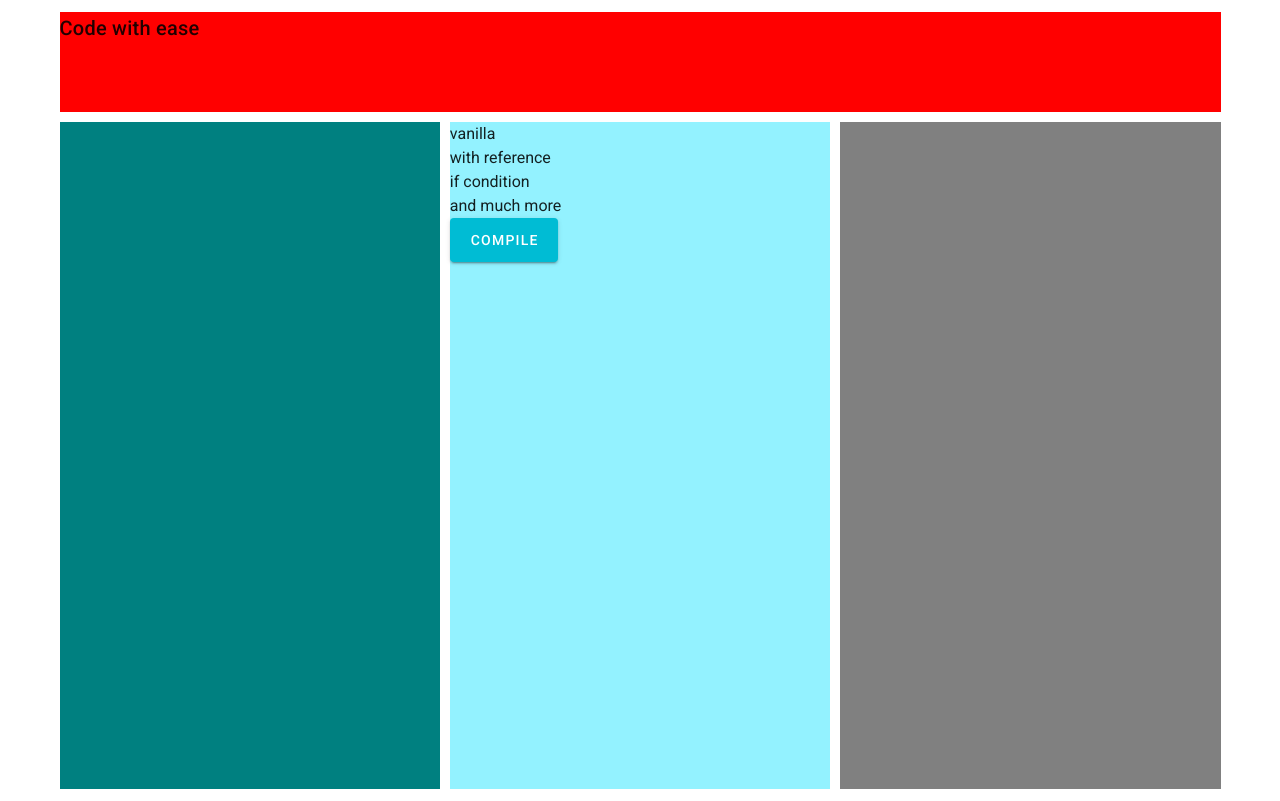
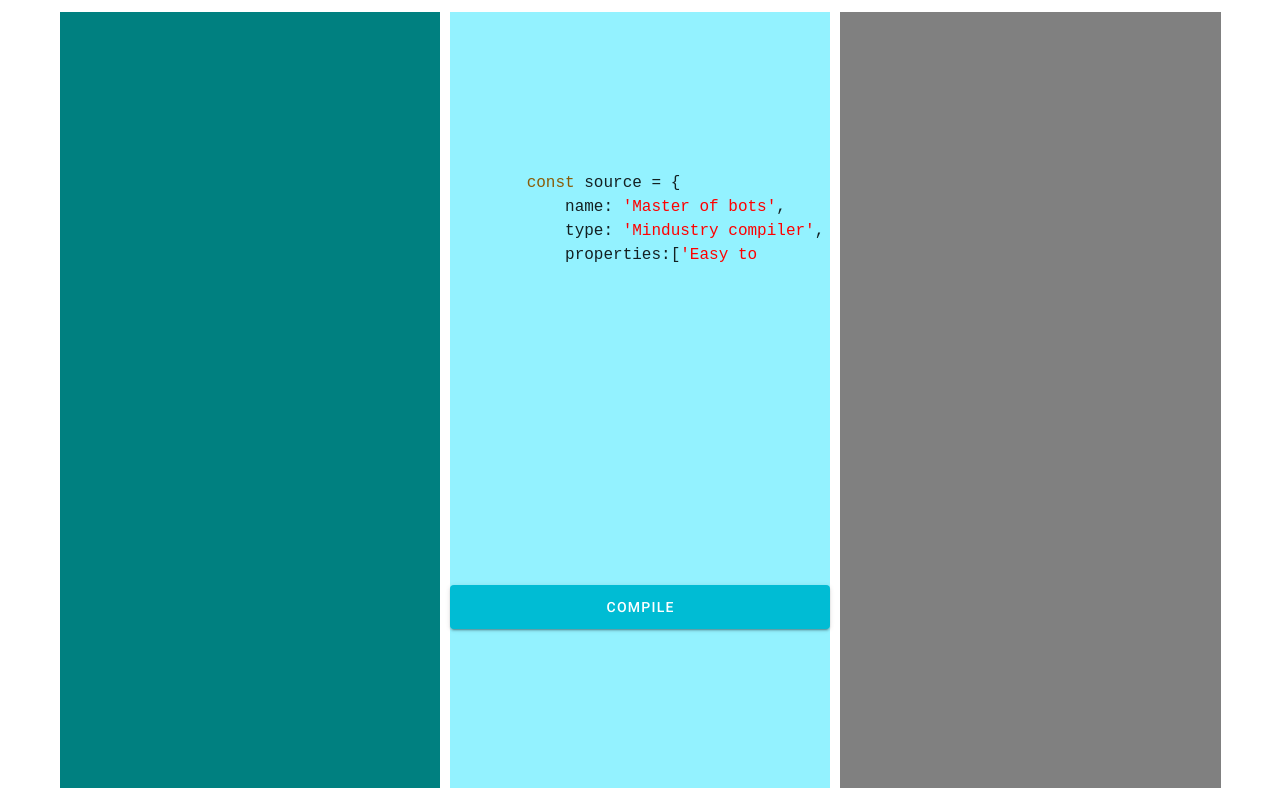
Before and after one commit to Pythux/MindustryCompilerWebSite, a Vue app in the folder front/: page / in a window 1280 px wide. Built offline with nearby package versions, Linux system fonts and the light colour scheme.

Commit message:
up with typeWriter

```diff
--- a/front/src/App.vue
+++ b/front/src/App.vue
@@ -1,20 +1,20 @@
 <template>
   <v-app>
     <v-main>
-      <HelloWorld/>
+      <HomePage />
     </v-main>
   </v-app>
 </template>
 
 <script lang="ts">
 import Vue from 'vue';
-import HelloWorld from './components/HelloWorld.vue';
+import HomePage from './components/HomePage.vue';
 
 export default Vue.extend({
   name: 'App',
 
   components: {
-    HelloWorld,
+    HomePage,
   },
 
   data: () => ({
--- a/front/src/components/HelloWorld.vue
+++ b/front/src/components/HomePage.vue
@@ -1,30 +1,10 @@
 <template>
   <v-container>
-    <div class="title">Code with ease</div>
     <div class="codeZone">
       <textarea id="from-source" name="from-source"></textarea>
-      <!-- <v-textarea
-          solo
-          no-resize
-          name="code"
-          label="type code here"
-        ></v-textarea> -->
     </div>
-    <div class="complieBtn">
-        <div class="codeBottom">
-          <div>
-            vanilla
-          </div>
-          <div>
-            with reference
-          </div>
-          <div>
-            if condition
-          </div>
-          <div>
-            and much more
-          </div>
-        </div>
+    <div class="complieBtn d-flex flex-column justify-space-around">
+      <Intro />
       <v-btn
           color="cyan"
           dark
@@ -42,6 +22,7 @@
 
 <script lang="ts">
   import Vue from 'vue'
+  import Intro from './Intro.vue'
 
   export default Vue.extend({
     name: 'HelloWorld',
@@ -50,17 +31,14 @@
         loadingCompiling: false,
       }
     ),
+    components: {
+      Intro,
+    }
   })
 </script>
 
 
 <style>
-
-  * {
-    box-sizing: border-box;
-    margin: 0;
-    padding: 0;
-  }
   .container {
     height: 100%;
   }
@@ -71,35 +49,24 @@
     grid-gap: 10px;
     grid-auto-rows: minmax(100px, auto);
     grid-auto-columns: minmax(100px, auto);
-    /* grid-template-areas:
-      "title title title"
-      "codeZone complieBtn compileZone"
-      "codeZone complieBtn compileZone"
-      "codeZone complieBtn compileZone"
-      "codeZone complieBtn compileZone" */
   }
 
   textarea {
     resize: none !important;
-    /* height: 100%; */
     height: 80vh;
     flex-grow: 1;
-    /* width: 100%; */
     padding: 20px;
     margin: 10px;
   }
 
-  .title {
-    /* grid-area: title; */
+  /* .title {
     grid-row: 1;
     grid-column: 1 / 4;
     background-color: red;
-    /* max-height: 150px; */
-  }
+  } */
 
   .codeZone {
-    /* grid-area: codeZone; */
-    grid-row: 2;
+    grid-row: 1;
     grid-column: 1;
 
     background-color: teal;
@@ -108,17 +75,17 @@
   }
 
   .complieBtn {
-    /* grid-area: complieBtn; */
-    grid-row: 2;
+    grid-row: 1;
     grid-column: 2;
     background-color: rgb(147, 242, 255);
   }
 
   .compileZone {
-    /* grid-area: compileZone; */
-    grid-row: 2;
+    grid-row: 1;
     grid-column: 3;
     background-color: gray;
+    display: flex;
+    flex-direction: column;
   }
 
 </style>
--- /dev/null
+++ b/front/src/components/Intro.vue
@@ -0,0 +1,131 @@
+<template>
+    <pre id="presentation-typewriter">
+        <span class="var-highlight">const</span> source = {
+            name: <span class="string-highlight">'Master of bots'</span>,
+            type: <span class="string-highlight">'Mindustry compiler'</span>,
+            properties:[<span class="string-highlight">'Easy to use'</span>,
+                        <span class="string-highlight">'Jump with ref'</span>,
+                        <span class="string-highlight">'Open source'</span>];
+        };
+    </pre>
+</template>
+
+<script>
+
+function setupTypewriter(t) {
+  var HTML = t.innerHTML;
+
+  t.innerHTML = "";
+
+  var cursorPosition = 0,
+    tag = "",
+    writingTag = false,
+    tagOpen = false,
+    typeSpeed = 10,
+    tempTypeSpeed = 0;
+
+  var type = function () {
+    if (writingTag === true) {
+      tag += HTML[cursorPosition];
+    }
+
+    if (HTML[cursorPosition] === "<") {
+      tempTypeSpeed = 0;
+      if (tagOpen) {
+        tagOpen = false;
+        writingTag = true;
+      } else {
+        tag = "";
+        tagOpen = true;
+        writingTag = true;
+        tag += HTML[cursorPosition];
+      }
+    }
+    if (!writingTag && tagOpen) {
+      tag.innerHTML += HTML[cursorPosition];
+    }
+    if (!writingTag && !tagOpen) {
+      if (HTML[cursorPosition] === " ") {
+        tempTypeSpeed = 0;
+      } else {
+        tempTypeSpeed = Math.random() * typeSpeed + 50;
+      }
+      t.innerHTML += HTML[cursorPosition];
+    }
+    if (writingTag === true && HTML[cursorPosition] === ">") {
+      tempTypeSpeed = Math.random() * typeSpeed + 50;
+      writingTag = false;
+      if (tagOpen) {
+        var newSpan = document.createElement("span");
+        t.appendChild(newSpan);
+        newSpan.innerHTML = tag;
+        tag = newSpan.firstChild;
+      }
+    }
+
+    cursorPosition += 1;
+    if (cursorPosition < HTML.length - 1) {
+      setTimeout(type, tempTypeSpeed);
+    }
+  };
+
+  return {
+    type: type,
+  };
+}
+
+export default {
+    mounted() {
+        let typer = document.querySelector("#presentation-typewriter")
+        let typewriter = setupTypewriter(typer)
+        typewriter.type()
+    },
+}
+</script>
+
+<style lang="scss" scoped>
+.var-highlight {
+  color: rgb(138, 92, 8);
+}
+.string-highlight {
+  color: red;
+}
+
+#presentation-typewriter {
+  font-size: 1em;
+  font-family: "Courier New";
+//   width: 30%;
+}
+
+#presentation-typewriter:after {
+  content: "|";
+  animation: blink 500ms linear infinite alternate;
+}
+
+@-webkit-keyframes blink {
+  0% {
+    opacity: 0;
+  }
+  100% {
+    opacity: 1;
+  }
+}
+
+@-moz-keyframes blink {
+  0% {
+    opacity: 0;
+  }
+  100% {
+    opacity: 1;
+  }
+}
+
+@keyframes blink {
+  0% {
+    opacity: 0;
+  }
+  100% {
+    opacity: 1;
+  }
+}
+</style>
```
